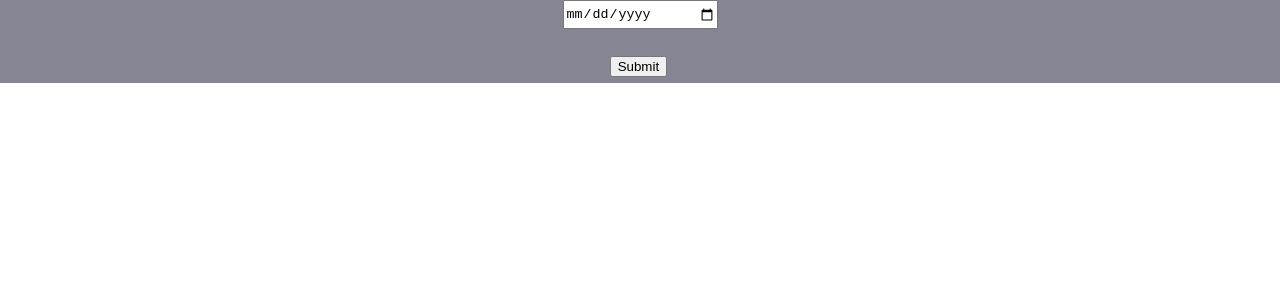
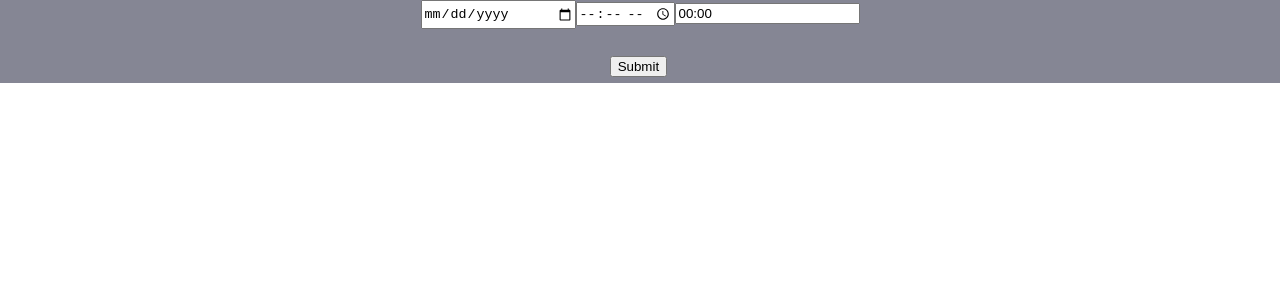
Before and after one commit to julianAbbott/bookingApp, a React (Create React App) app: page / in a window 1280 px wide. Shown: the top 300 px of the page. Built offline with nearby package versions, Linux system fonts and the light colour scheme.

Commit message:
added more input feilds

```diff
--- a/src/dateInput.js
+++ b/src/dateInput.js
@@ -10,7 +10,6 @@ export default class DateInput extends React.Component {
     constructor() {
         super();
         this.state = {
-
         };
         this.onInputchange = this.onInputchange.bind(this);
         this.onSubmitForm = this.onSubmitForm.bind(this);
@@ -30,7 +29,9 @@ export default class DateInput extends React.Component {
         const { items } = this.state;
         return(
         <div className="component-display">
-            <input type="date" id="dt" onChange={this.onInputchange}/>
+            <input name="myDate" type="date" id="dt" onChange={this.onInputchange}/>
+            <input name="myTime" type="time" id="tm" onChange={this.onInputchange}/>
+            <input id="duration-input" type="text" required pattern="[0-9]{2}:[0-9]{2}" value="00:00" title="Write a duration in the format hh:mm:ss:ms"/>
             <div>
                 <button onClick={this.onSubmitForm}>Submit</button>
             </div>
```
